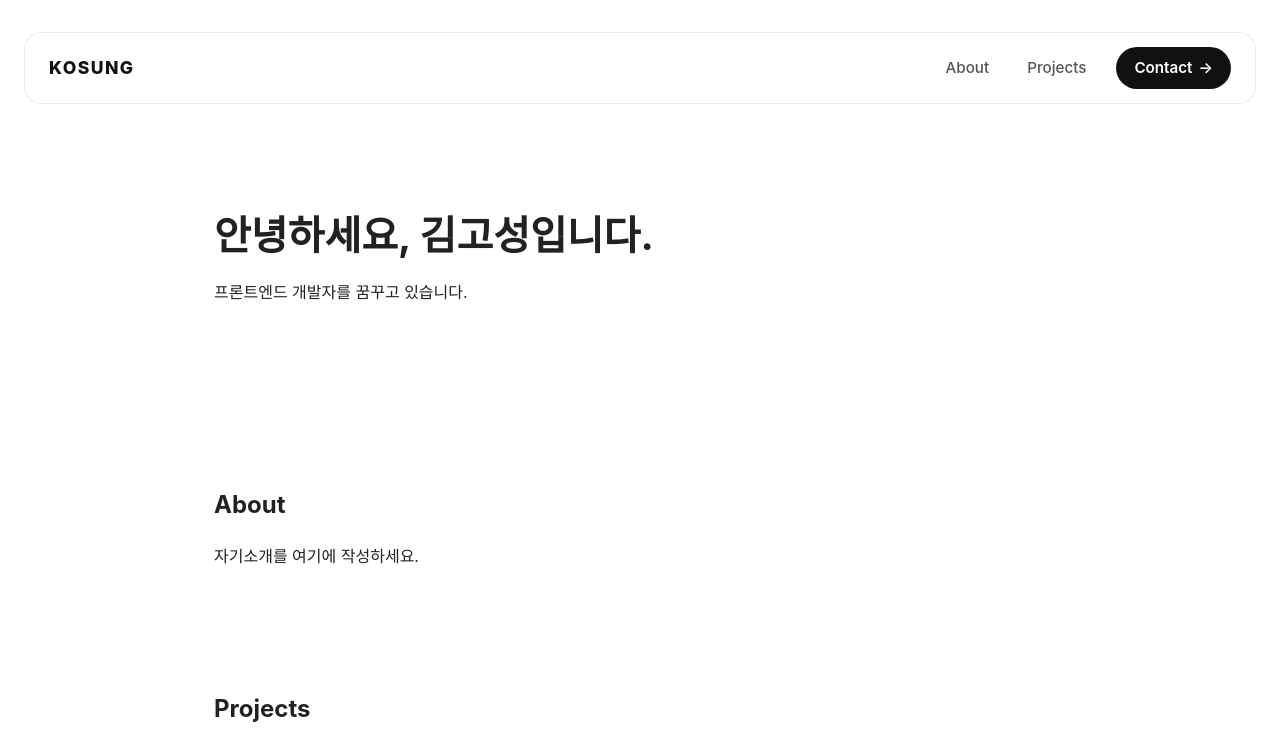
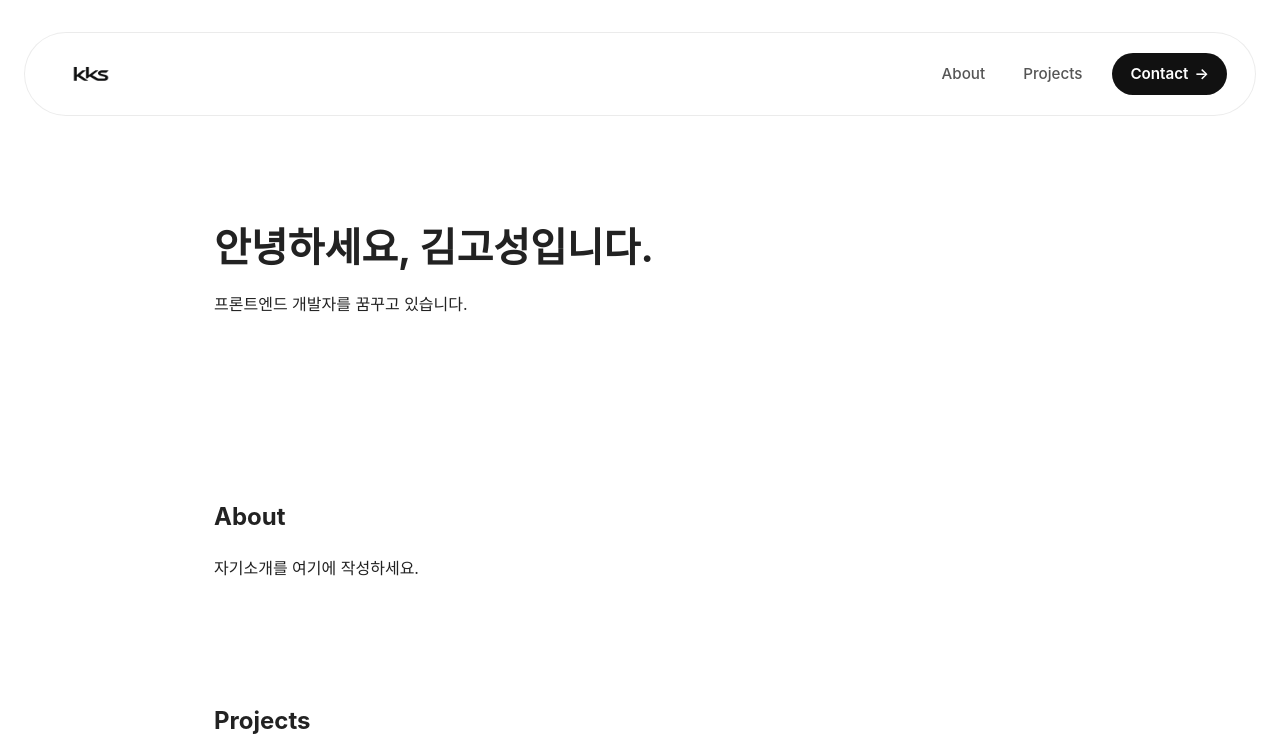
Before and after one commit to kimkosung/my-portfolio, a Next.js app: page / in a window 1280 px wide. Shown: the top 746 px of the page. Built offline with nearby package versions, Linux system fonts and the light colour scheme.

Commit message:
FEAT: 헤더 로고 이미지 추가

```diff
--- a/src/app/page.tsx
+++ b/src/app/page.tsx
@@ -37,7 +37,7 @@ export default function Home() {
         <section id="contact" className={styles.section}>
           <h2>Contact</h2>
           <p>
-            이메일: <a href="mailto:hello@example.com">iamgosung@gmail.com</a>
+            이메일: <a href="mailto:iamgosung@gmail.com">iamgosung@gmail.com</a>
           </p>
         </section>
       </main>
--- a/src/components/Header/Header.tsx
+++ b/src/components/Header/Header.tsx
@@ -2,7 +2,10 @@
 
 import Link from "next/link";
 import { useEffect, useState } from "react";
+import Image from "next/image";
 import styles from "./page.module.css";
+
+const IMG_URL = "/kks_logo.png"; // 이미지 경로를 상수로 정의
 
 export default function Header() {
   const [scrolled, setScrolled] = useState(false);
@@ -20,7 +23,7 @@ export default function Header() {
         className={`${styles.headerContent} ${scrolled ? styles.scrolled : ""}`}
       >
         <Link href="/" className={styles.logo}>
-          KOSUNG
+          <Image src={IMG_URL} alt="Logo" width={76} height={50} />
         </Link>
 
         <nav className={styles.nav}>
--- a/src/components/Header/page.module.css
+++ b/src/components/Header/page.module.css
@@ -30,10 +30,10 @@
   width: 100%;
   max-width: 1280px;
   margin: 0 auto;
-  padding: 14px 24px;
+  padding: 16px 28px;
   background: var(--bg);
   border: 1px solid var(--border);
-  border-radius: 18px;
+  border-radius: 999px;
   backdrop-filter: blur(32px) saturate(200%);
   -webkit-backdrop-filter: blur(32px) saturate(200%);
   transition: padding 0.3s ease, box-shadow 0.3s ease, max-width 0.3s ease;
```
Also changed, not shown: public/kks_logo.png (added).
